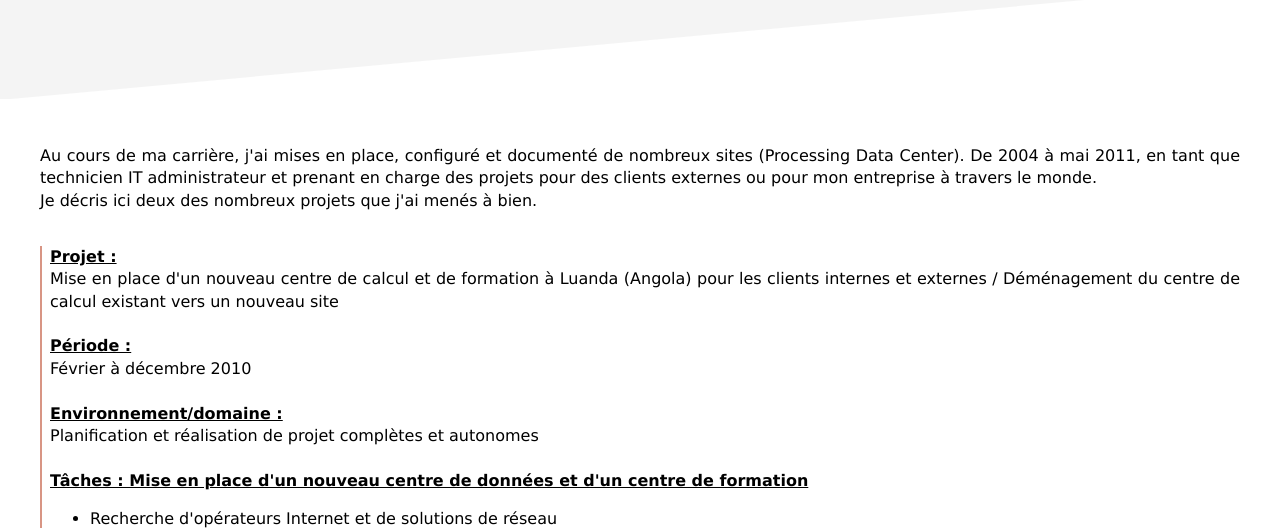
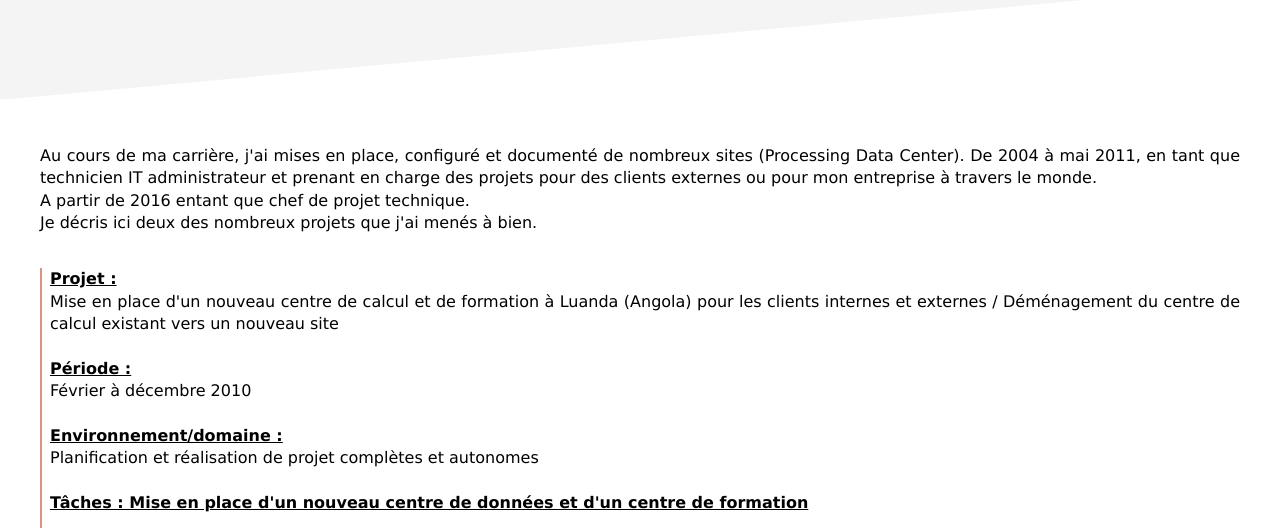
Before and after one commit to erieble/site_pro, a plain HTML site: page portfolio-pcc-onshore.html in a window 1280 px wide. Shown: the part 239-767 px from the top of the page. Drawn offline with Linux system fonts and the light colour scheme.

Commit message:
Add files via upload

```diff
--- a/portfolio-pcc-onshore.html
+++ b/portfolio-pcc-onshore.html
@@ -29,7 +29,7 @@
     <!-- SECTION BLANCHE CONTENU -->
     <div class="section">
         <p>Au cours de ma carrière, j'ai mises en place, configuré et documenté de nombreux sites (Processing Data Center).
-            De 2004 à mai 2011, en tant que technicien IT administrateur et prenant en charge des projets pour des clients externes ou pour mon entreprise à travers le monde.<br>Je décris ici deux des nombreux projets que j'ai menés à bien.</p>
+            De 2004 à mai 2011, en tant que technicien IT administrateur et prenant en charge des projets pour des clients externes ou pour mon entreprise à travers le monde.<br>A partir de 2016 entant que chef de projet technique.<br>Je décris ici deux des nombreux projets que j'ai menés à bien.</p>
         <div class="bordure-texte">
             <p>
                 <u><b>Projet :</b></u><br>
```
